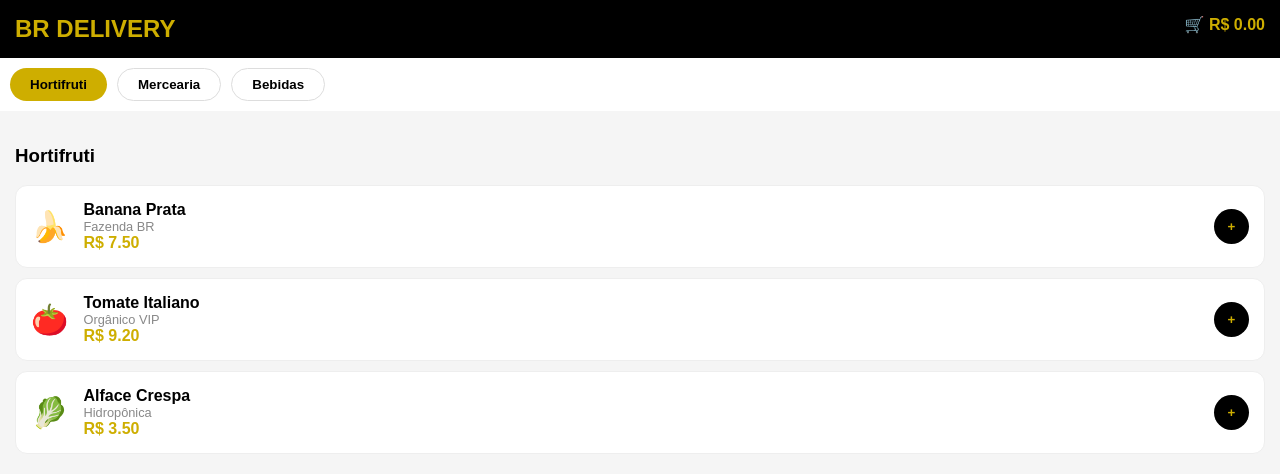
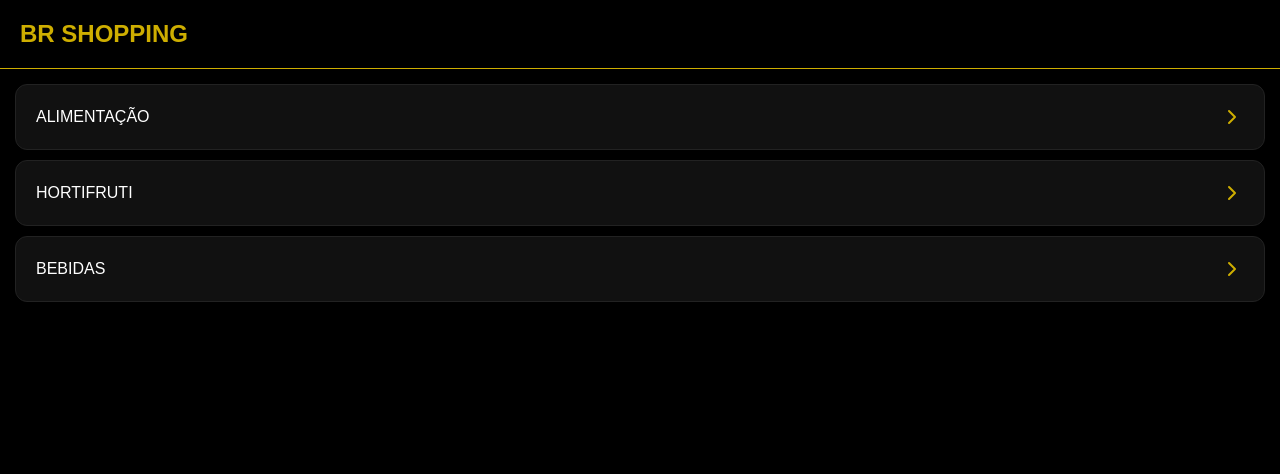
Before and after one commit to brempeedimento-byte/br-delivery-express, a Next.js app: page /delivery in a window 1280 px wide. Shown: the top 474 px of the page. Built offline with nearby package versions, Linux system fonts and the light colour scheme.

Commit message:
ULTIMATE: Sistema Consolidado (Portal + Marketplace 3 Níveis + Torre 360)

```diff
--- a/app/delivery/page.tsx
+++ b/app/delivery/page.tsx
@@ -1,65 +1,67 @@
 'use client';
 import { useState } from 'react';
-import { ShoppingCart, Search } from 'lucide-react';
+import { ChevronLeft, ShoppingCart, ArrowLeft, CheckCircle } from 'lucide-react';
 
-export default function Marketplace() {
-  const [cat, setCat] = useState('Hortifruti');
-  const [cart, setCart] = useState([]);
+export default function DeliveryMaster() {
+  const [nivel, setNivel] = useState('segmento');
+  const [segAtivo, setSegAtivo] = useState(null);
+  const [corAtivo, setCorAtivo] = useState(null);
+  const [carrinho, setCarrinho] = useState([]);
+  const [pago, setPago] = useState(false);
 
-  const prateleiras = {
-    'Hortifruti': [
-      { id: 1, n: 'Banana Prata', p: '7.50', ref: 'Fazenda BR', img: '🍌' },
-      { id: 2, n: 'Tomate Italiano', p: '9.20', ref: 'Orgânico VIP', img: '🍅' },
-      { id: 3, n: 'Alface Crespa', p: '3.50', ref: 'Hidropônica', img: '🥬' }
-    ],
-    'Mercearia': [
-      { id: 4, n: 'Arroz Branco 5kg', p: '28.90', ref: 'Marca Prata', img: '🌾' },
-      { id: 5, n: 'Arroz Integral 5kg', p: '32.00', ref: 'Marca Ouro', img: '🌾' },
-      { id: 6, n: 'Feijão Carioca 1kg', p: '8.40', ref: 'Kicaldo', img: '🫘' }
-    ],
-    'Bebidas': [
-      { id: 7, n: 'Água 500ml', p: '2.50', ref: 'Indaiá', img: '💧' },
-      { id: 8, n: 'Suco de Laranja 1L', p: '12.00', ref: 'Natural BR', img: '🍊' }
-    ]
+  const dados = {
+    'ALIMENTAÇÃO': {
+      'FRIOS': [{id:1, n:'Mussarela 200g', p:14.5, ref:'Sadia'}, {id:2, n:'Presunto 200g', p:12.9, ref:'Perdigão'}],
+      'UTENSÍLIOS': [{id:3, n:'Talheres Set', p:45, ref:'Tramontina'}],
+      'MERCEARIA': [{id:4, n:'Arroz 5kg', p:29.9, ref:'Tio João'}]
+    },
+    'HORTIFRUTI': {
+      'FRUTAS': [{id:5, n:'Banana Kg', p:7.5, ref:'Fazenda'}],
+      'LEGUMES': [{id:6, n:'Tomate Kg', p:9.2, ref:'Premium'}]
+    },
+    'BEBIDAS': {
+      'REFRIGERANTES': [{id:7, n:'Coca 2L', p:11, ref:'Coca'}],
+      'SUCOS': [{id:8, n:'Suco 1L', p:14, ref:'Natural'}]
+    }
   };
 
-  const add = (item) => setCart([...cart, item]);
-  const total = cart.reduce((acc, i) => acc + parseFloat(i.p), 0).toFixed(2);
+  const total = carrinho.reduce((acc, i) => acc + i.p, 0).toFixed(2);
+
+  if (pago) return (
+    <div style={{background:'#000', height:'100vh', color:'#fff', display:'flex', flexDirection:'column', alignItems:'center', justifyContent:'center', textAlign:'center', padding:'20px'}}>
+      <CheckCircle size={80} color="#ceae00" />
+      <h1 style={{color:'#ceae00'}}>PAGAMENTO AGUARDADO</h1>
+      <img src="https://api.qrserver.com/v1/create-qr-code/?size=180x180&data=PIX_BR_EXPRESS" style={{margin:'20px', border:'5px solid #fff'}} />
+      <p>O pedido foi enviado para o fornecedor e entregador.</p>
+      <button onClick={()=>window.location.href='/'} style={{background:'#ceae00', padding:'15px 30px', border:'none', fontWeight:'bold', marginTop:'20px'}}>VOLTAR</button>
+    </div>
+  );
 
   return (
-    <div style={{ background: '#f5f5f5', minHeight: '100vh', color: '#000', fontFamily: 'sans-serif' }}>
-      <header style={{ background: '#000', color: '#ceae00', padding: '15px', position: 'sticky', top: 0, zIndex: 10, display: 'flex', justifyContent: 'space-between' }}>
-        <h2 style={{ margin: 0 }}>BR DELIVERY</h2>
-        <div style={{ fontWeight: 'bold' }}>🛒 R$ {total}</div>
+    <div style={{ background: '#000', minHeight: '100vh', color: '#fff', fontFamily: 'sans-serif' }}>
+      <header style={{ padding: '20px', borderBottom: '1px solid #ceae00', display: 'flex', alignItems: 'center', gap: '15px', position:'sticky', top:0, background:'#000', zIndex:10 }}>
+        {nivel !== 'segmento' && <ArrowLeft onClick={() => nivel === 'produto' ? setNivel('corredor') : setNivel('segmento')} style={{color:'#ceae00'}} />}
+        <h2 style={{color:'#ceae00', margin:0}}>{nivel === 'segmento' ? 'BR SHOPPING' : (nivel === 'corredor' ? segAtivo : corAtivo)}</h2>
       </header>
 
-      <div style={{ display: 'flex', overflowX: 'auto', background: '#fff', padding: '10px', gap: '10px' }}>
-        {Object.keys(prateleiras).map(c => (
-          <button key={c} onClick={() => setCat(c)} style={{ padding: '8px 20px', borderRadius: '20px', border: cat === c ? 'none' : '1px solid #ddd', background: cat === c ? '#ceae00' : '#fff', fontWeight: 'bold' }}>{c}</button>
+      <main style={{ padding: '15px' }}>
+        {nivel === 'segmento' && Object.keys(dados).map(s => (
+          <div key={s} onClick={()=>{setSegAtivo(s); setNivel('corredor');}} style={cardStyle}>{s} <ChevronLeft style={{transform:'rotate(180deg)'}} color="#ceae00" /></div>
         ))}
-      </div>
-
-      <main style={{ padding: '15px' }}>
-        <h3>{cat}</h3>
-        {prateleiras[cat].map(p => (
-          <div key={p.id} style={{ background: '#fff', padding: '15px', borderRadius: '12px', marginBottom: '10px', display: 'flex', alignItems: 'center', border: '1px solid #eee' }}>
-            <span style={{ fontSize: '30px' }}>{p.img}</span>
-            <div style={{ flex: 1, marginLeft: '15px' }}>
-              <div style={{ fontWeight: 'bold' }}>{p.n}</div>
-              <div style={{ fontSize: '0.8rem', color: '#888' }}>{p.ref}</div>
-              <div style={{ color: '#ceae00', fontWeight: 'bold' }}>R$ {p.p}</div>
-            </div>
-            <button onClick={() => add(p)} style={{ background: '#000', color: '#ceae00', border: 'none', borderRadius: '50%', width: '35px', height: '35px', fontWeight: 'bold' }}>+</button>
+        {nivel === 'corredor' && Object.keys(dados[segAtivo]).map(c => (
+          <div key={c} onClick={()=>{setCorAtivo(c); setNivel('produto');}} style={cardStyle}>{c} <ChevronLeft style={{transform:'rotate(180deg)'}} color="#ceae00" /></div>
+        ))}
+        {nivel === 'produto' && dados[segAtivo][corAtivo].map(p => (
+          <div key={p.id} style={cardStyle}>
+            <div>{p.n} <br/><small style={{color:'#555'}}>{p.ref} - R$ {p.p}</small></div>
+            <button onClick={()=>setCarrinho([...carrinho, p])} style={{background:'#ceae00', border:'none', padding:'5px 15px', borderRadius:'5px', fontWeight:'bold'}}>+</button>
           </div>
         ))}
+        {carrinho.length > 0 && nivel === 'segmento' && (
+          <button onClick={()=>setPago(true)} style={{width:'100%', padding:'20px', background:'#ceae00', fontWeight:'bold', borderRadius:'10px', marginTop:'20px'}}>CONCLUIR PEDIDO (R$ {total})</button>
+        )}
       </main>
-
-      {cart.length > 0 && (
-        <div style={{ position: 'fixed', bottom: 20, width: '90%', left: '5%', background: '#000', padding: '15px', borderRadius: '10px', display: 'flex', justifyContent: 'space-between', color: '#fff' }}>
-          <span>Total: R$ {total}</span>
-          <button style={{ background: '#ceae00', border: 'none', padding: '5px 15px', fontWeight: 'bold', borderRadius: '5px' }}>FINALIZAR</button>
-        </div>
-      )}
     </div>
   );
 }
+const cardStyle = { background:'#111', padding:'20px', borderRadius:'12px', border:'1px solid #222', display:'flex', justifyContent:'space-between', marginBottom:'10px', alignItems:'center' };
```
Also changed, not shown: app/admin-br-express/page.tsx (+32 -18 lines), app/page.tsx (+5 -12 lines).
